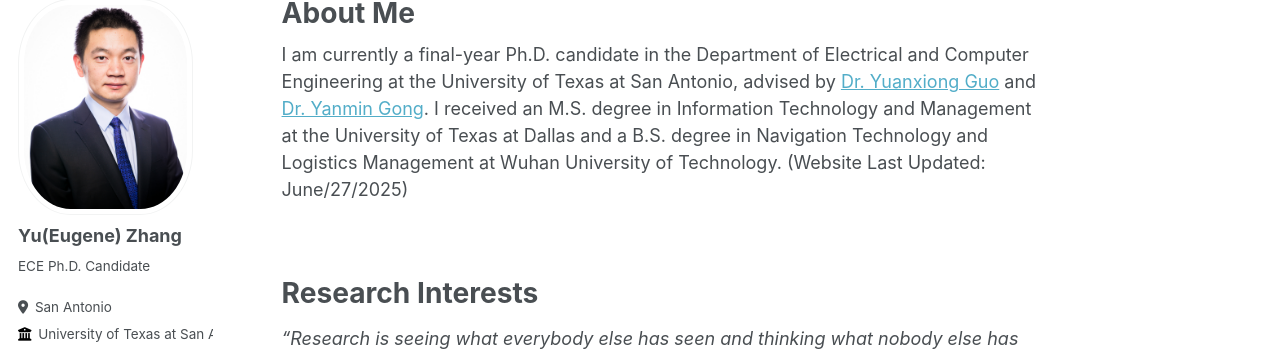
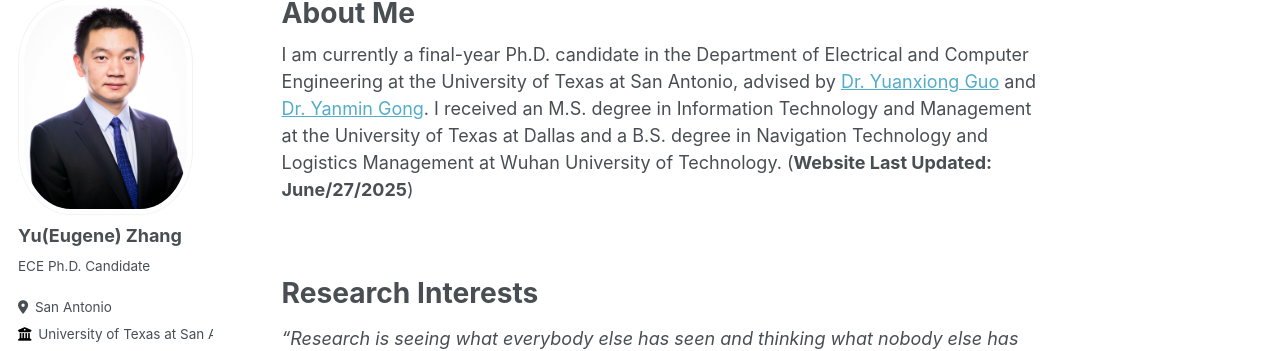
Before and after one commit to Yu-Zhang-Eugene/yu-zhang-eugene.github.io, a Jekyll site: the page built from _pages/about.md, in a window 1280 px wide and 900 px high. Shown: the part 107-458 px from the top of the window. Built offline with Jekyll 4.4.1, drawn with Linux system fonts in a browser that asks for light colours; some web fonts are replaced.

```diff
--- a/_pages/about.md
+++ b/_pages/about.md
@@ -7,7 +7,7 @@ redirect_from:
   - /about.html
 ---
 
-I am currently a final-year Ph.D. candidate in the Department of Electrical and Computer Engineering at the University of Texas at San Antonio, advised by [Dr. Yuanxiong Guo](https://guoyuanxiong.github.io) and [Dr. Yanmin Gong](https://yanmingong.github.io). I received an M.S. degree in Information Technology and Management at the University of Texas at Dallas and a B.S. degree in Navigation Technology and Logistics Management at Wuhan University of Technology. (Website Last Updated: June/27/2025)
+I am currently a final-year Ph.D. candidate in the Department of Electrical and Computer Engineering at the University of Texas at San Antonio, advised by [Dr. Yuanxiong Guo](https://guoyuanxiong.github.io) and [Dr. Yanmin Gong](https://yanmingong.github.io). I received an M.S. degree in Information Technology and Management at the University of Texas at Dallas and a B.S. degree in Navigation Technology and Logistics Management at Wuhan University of Technology. (**Website Last Updated: June/27/2025**)
 
 <p>&nbsp;</p>
 
```
